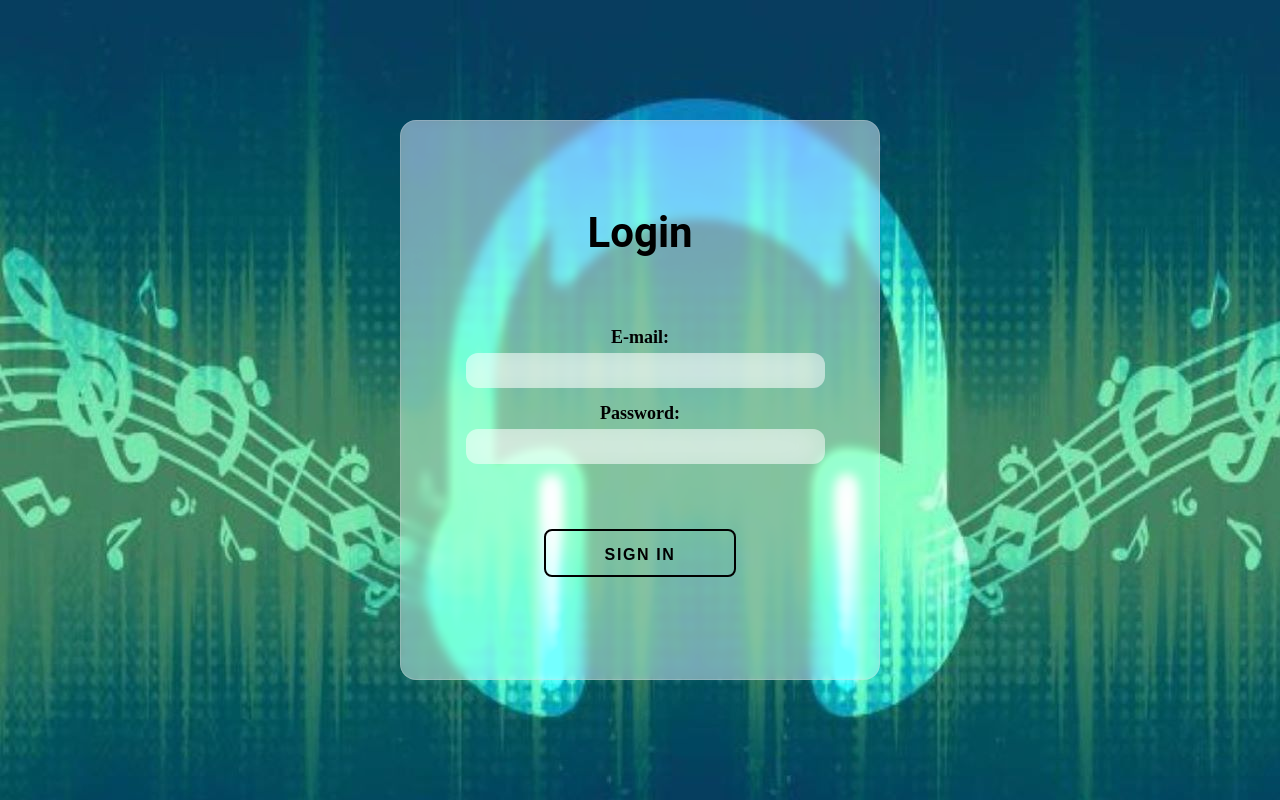
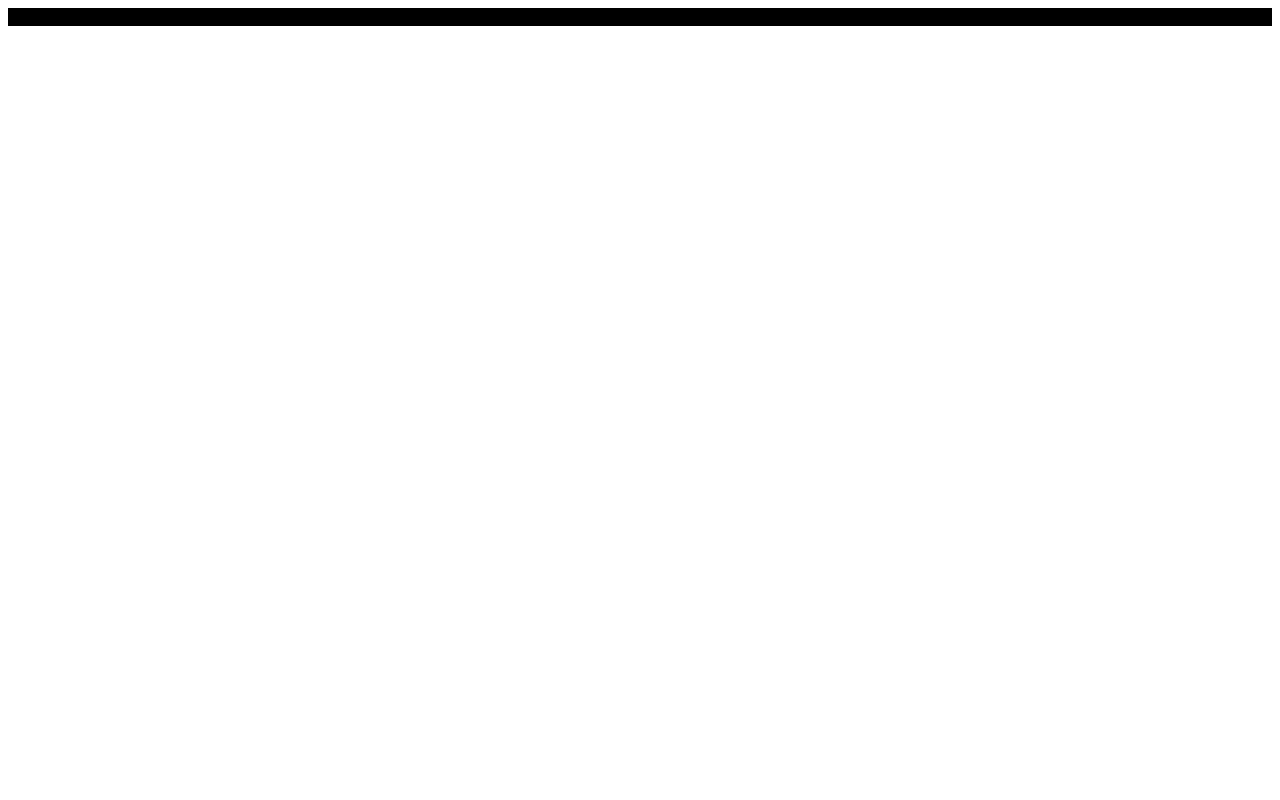
Before and after one commit to Dhanush046/Music-recommendation, a React (Create React App) app: page / in a window 1280 px wide. Built offline with nearby package versions, Linux system fonts and the light colour scheme.

Commit message:
sat-07:06

```diff
--- a/src/App.js
+++ b/src/App.js
@@ -1,10 +1,12 @@
-import './App.css';
-import Login from './login/Login'
+import "./App.css";
+// import Login from "./login/Login";
+import Homepage from "./homepage/Homepage";
+
 function App() {
   return (
     <div className="App">
-      <Login />
-
+      {/* <Login /> */}
+      <Homepage />
     </div>
   );
 }
--- /dev/null
+++ b/src/homepage/Homepage.jsx
@@ -0,0 +1,9 @@
+import React from 'react';
+import "./homepage.css";
+
+const Homepage = () => {
+  return (
+    <div className='home-page'>homepage</div>
+  )
+}
+export default Homepage;
--- /dev/null
+++ b/src/homepage/homepage.css
@@ -0,0 +1,3 @@
+.home-page{
+    background-color: black;
+}
--- a/src/login/login.css
+++ b/src/login/login.css
@@ -10,8 +10,8 @@
   width: 50%;
 }
 .main {
-  /* background-image: url("../assets/bg.jpg"); */
-  background-image: url("../assets/bg3.jpg");
+  background-image: url("../assets/bg.jpg");
+  /* background-image: url("../assets/bg3.jpg"); */
   justify-content: center;
   background-repeat: center;
   height: 100vh;
```
